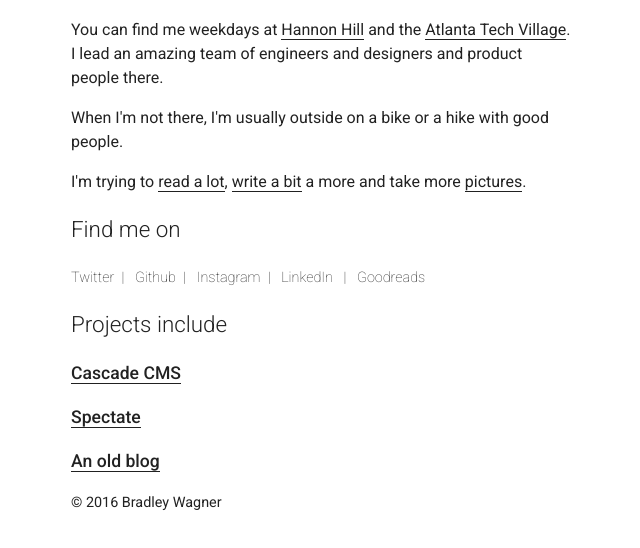
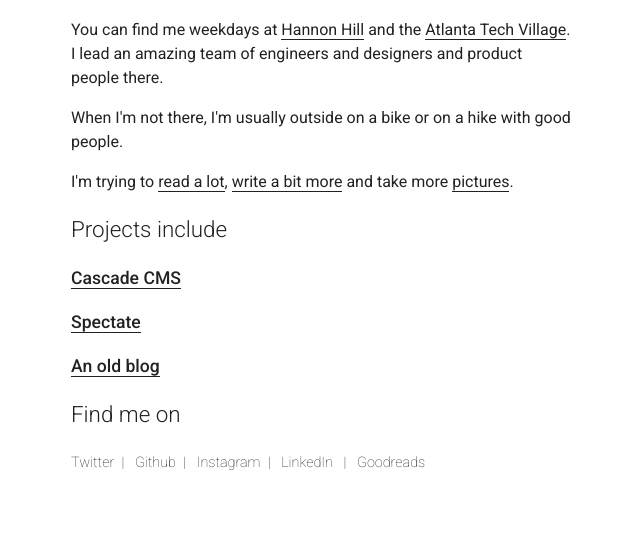
Before and after one commit to bradical/bradical.github.io, a website: page index.html in a window 1280 px wide. Shown: the part 218-766 px from the top of the page, without its empty margins (319-959 px from the left). Drawn offline with Linux system fonts and the light colour scheme.

Commit message:
more copy changes

```diff
--- a/index.html
+++ b/index.html
@@ -18,19 +18,9 @@
         You can find me weekdays at <a href="http://www.hannonhill.com">Hannon Hill</a> and the <a href="http://atlantatechvillage.com">Atlanta Tech Village</a>. I lead an amazing team of engineers and designers and product people there.
       </p>
       <p>
-        When I'm not there, I'm usually outside on a bike or a hike with good people.
+        When I'm not there, I'm usually outside on a bike or on a hike with good people.
       </p>
-      <p>I'm trying to <a href="https://www.goodreads.com/user/show/570341-bradley">read a lot</a>, <a href="https://medium.com/@bradleywagner">write a bit</a> a more and take more <a href="https://www.instagram.com/bradley_wagner">pictures</a>.
-    </section>
-    <section class="social">
-      <h2>Find me on</h2>
-      <ul>
-        <li><a href="https://twitter.com/bradleywagner">Twitter</a></li>
-        <li><a href="https://github.com/bradical">Github</a></li>
-        <li><a href="https://www.instagram.com/bradley_wagner">Instagram</a></li>
-        <li><a href="https://www.linkedin.com/in/booradley">LinkedIn </a></li>
-        <li><a href="https://www.goodreads.com/user/show/570341-bradley">Goodreads</a></li>
-      </ul>
+      <p>I'm trying to <a href="https://www.goodreads.com/user/show/570341-bradley">read a lot</a>, <a href="https://medium.com/@bradleywagner">write a bit more</a> and take more <a href="https://www.instagram.com/bradley_wagner">pictures</a>.
     </section>
     <section class="projects">
       <h2>Projects include</h2>
@@ -44,8 +34,15 @@
         <h3><a href="http://blog.bradleywagner.org">An old blog</a></h3>
       </article>
     </section>
-    <footer>
-      &copy; 2016 Bradley Wagner
-    </footer>
+    <section class="social">
+      <h2>Find me on</h2>
+      <ul>
+        <li><a href="https://twitter.com/bradleywagner">Twitter</a></li>
+        <li><a href="https://github.com/bradical">Github</a></li>
+        <li><a href="https://www.instagram.com/bradley_wagner">Instagram</a></li>
+        <li><a href="https://www.linkedin.com/in/booradley">LinkedIn </a></li>
+        <li><a href="https://www.goodreads.com/user/show/570341-bradley">Goodreads</a></li>
+      </ul>
+    </section>
   </body>
 </html>
--- a/sass/styles.scss
+++ b/sass/styles.scss
@@ -72,7 +72,7 @@
 
     @media screen and (min-width: 600px) {
       display: inline;
-      padding: 0;
+      padding-left: 0;
       li {
         display: inline-block;
         list-style: none;
```
Also changed, not shown: styles.min.css.
